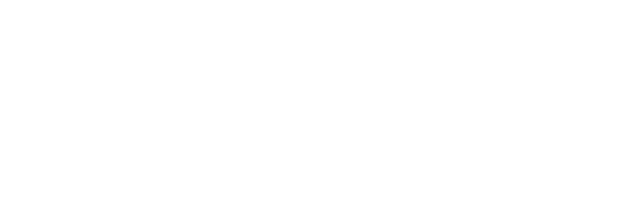
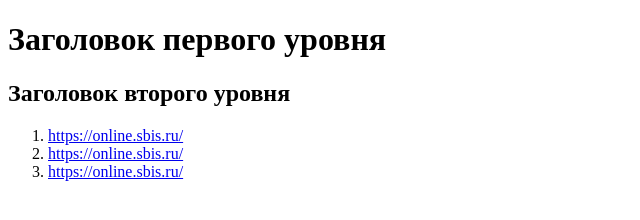
Before and after one commit to ivn0987/task-html, a website: page src/index.html in a window 1280 px wide. Shown: the whole page, without its empty margins (0-640 px from the left). Drawn offline with Linux system fonts and the light colour scheme.

Commit message:
Задание по теме Основы HTML

```diff
--- a/src/index.html
+++ b/src/index.html
@@ -3,5 +3,13 @@
     <head>
         <title>HTML</title>
     </head>
-    <body></body>
+    <body>
+        <h1>Заголовок первого уровня</h1>
+        <h2>Заголовок второго уровня</h2>
+        <ol>
+            <li><a href="https://online.sbis.ru/">https://online.sbis.ru/</a></li>
+            <li><a href="https://online.sbis.ru/">https://online.sbis.ru/</a></li>
+            <li><a href="https://online.sbis.ru/">https://online.sbis.ru/</a></li>
+        </ol>
+    </body>
 </html>
```
